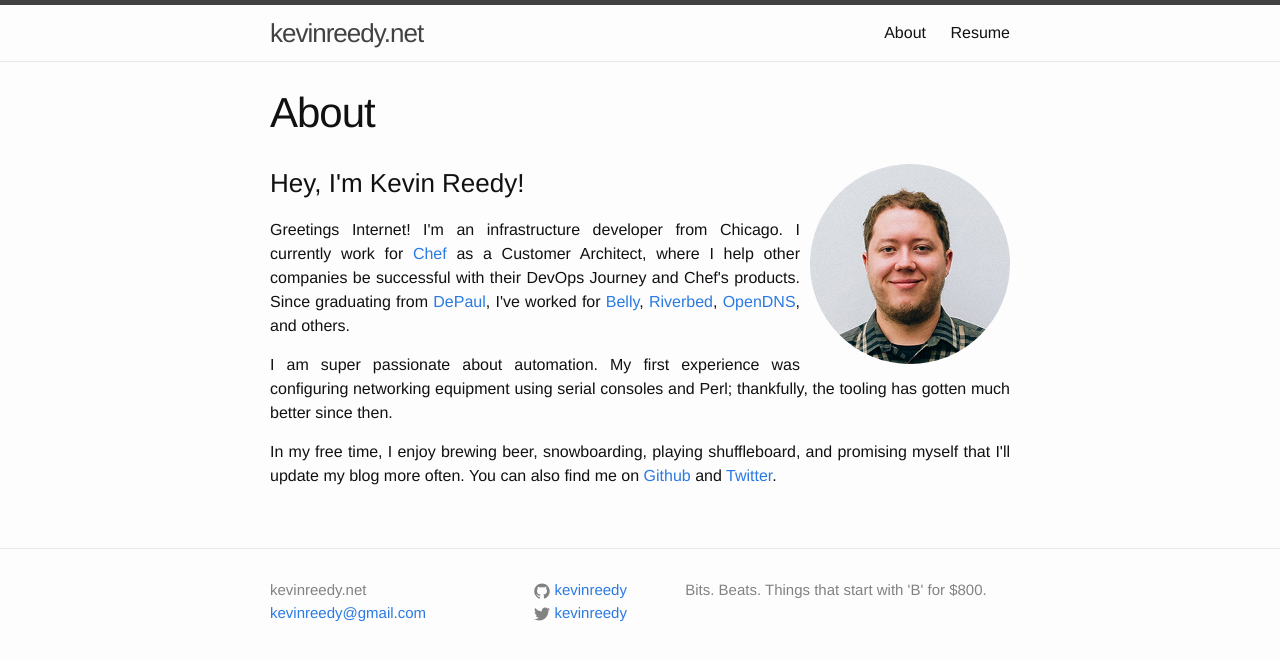
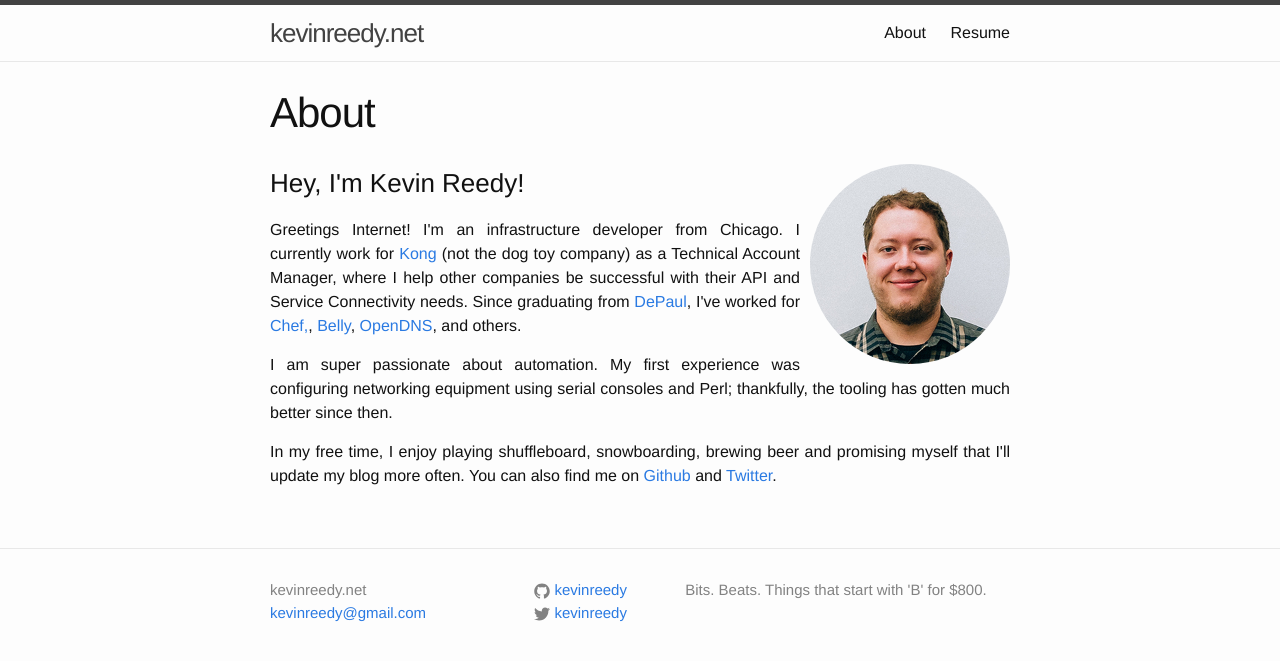
Before and after one commit to kevinreedy/kevinreedy.net, a Jekyll site: the page built from about.html, in a window 1280 px wide. Shown: the top 661 px of the page. Built offline with Jekyll 4.4.1, drawn with Linux system fonts in a browser that asks for light colours.

Commit message:
Update about.html

```diff
--- a/about.html
+++ b/about.html
@@ -11,10 +11,10 @@ permalink: /
 
   <div class="about-text">
     <h3>Hey, I'm Kevin Reedy!</h3>
-    <p>Greetings Internet! I'm an infrastructure developer from Chicago. I currently work for <a href="https://www.chef.io/">Chef</a> as a Customer Architect, where I help other companies be successful with their DevOps Journey and Chef's products. Since graduating from <a href="http://www.cdm.depaul.edu/Pages/default.aspx">DePaul</a>, I've worked for <a href="https://www.bellycard.com">Belly</a>, <a href="http://www.riverbed.com/">Riverbed</a>, <a href="https://www.opendns.com">OpenDNS</a>, and others.</p>
+    <p>Greetings Internet! I'm an infrastructure developer from Chicago. I currently work for <a href="https://konghq.com/">Kong</a> (not the dog toy company) as a Technical Account Manager, where I help other companies be successful with their API and Service Connectivity needs. Since graduating from <a href="http://www.cdm.depaul.edu/Pages/default.aspx">DePaul</a>, I've worked for <a href="https://www.chef.io/">Chef,</a>, <a href="https://www.bellycard.com">Belly</a>, <a href="https://www.opendns.com">OpenDNS</a>, and others.</p>
 
     <p>I am super passionate about automation. My first experience was configuring networking equipment using serial consoles and Perl; thankfully, the tooling has gotten much better since then.</p>
 
-    <p>In my free time, I enjoy brewing beer, snowboarding, playing shuffleboard, and promising myself that I'll update my blog more often. You can also find me on <a href="https://github.com/kevinreedy">Github</a> and <a href="https://twitter.com/kevinreedy">Twitter</a>.</p>
+    <p>In my free time, I enjoy playing shuffleboard, snowboarding, brewing beer and promising myself that I'll update my blog more often. You can also find me on <a href="https://github.com/kevinreedy">Github</a> and <a href="https://twitter.com/kevinreedy">Twitter</a>.</p>
   </div>
 </div>
```
